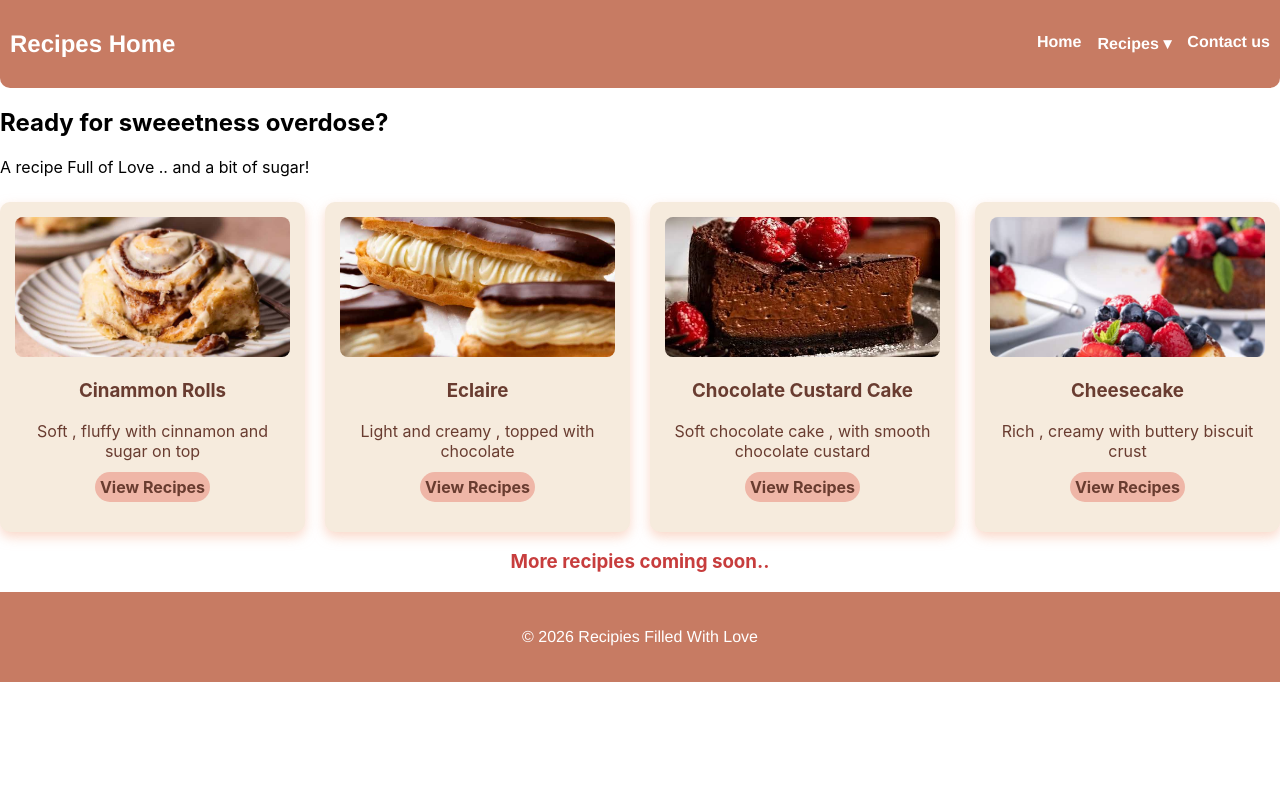
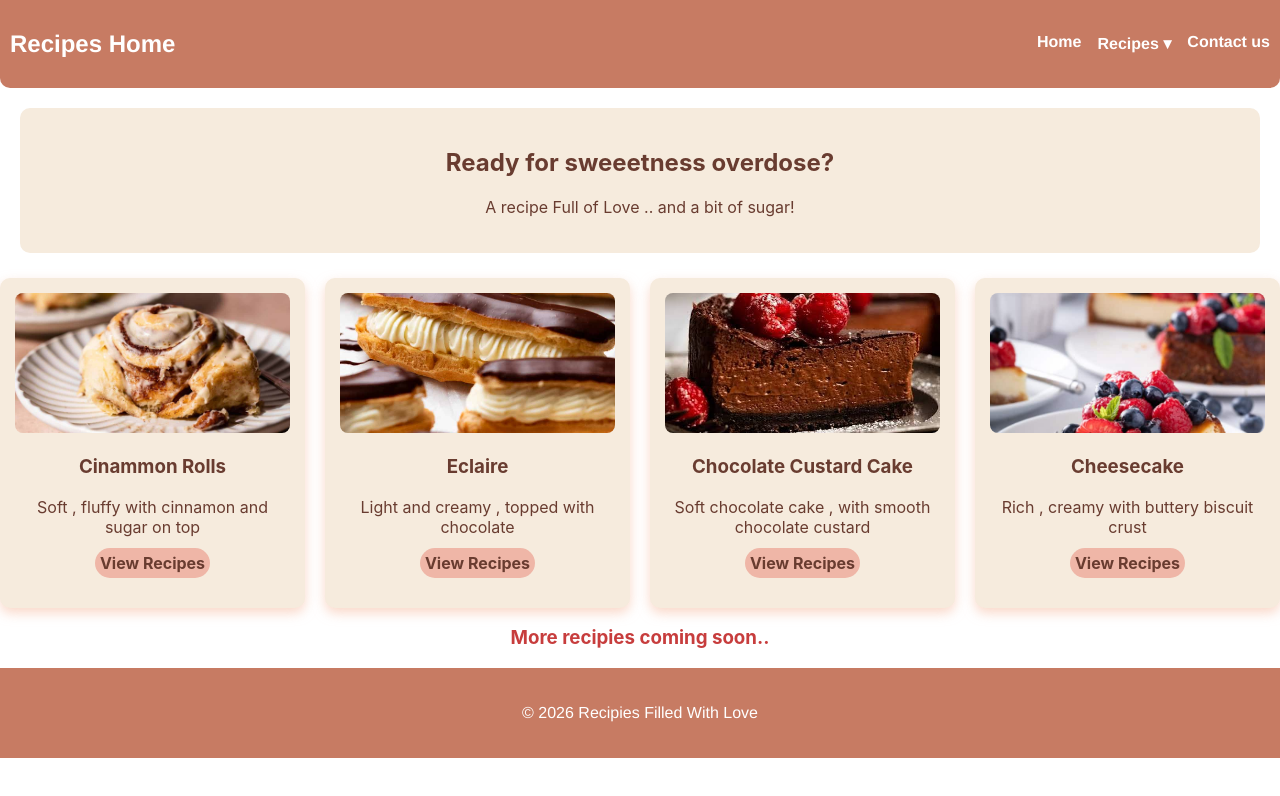
Before and after one commit to fatima6120/Recipie_Home, a React (Create React App) app: page /Desserts in a window 1280 px wide. Shown: the top 796 px of the page. Built offline with nearby package versions, Linux system fonts and the light colour scheme.

Commit message:
styling desserts with css

```diff
--- a/src/style/Desserts.css
+++ b/src/style/Desserts.css
@@ -0,0 +1,13 @@
+.DesWlcm {
+  text-align: center;
+  background-color: #f6ebdd;
+  border-radius: 10px;
+  padding: 20px;
+  margin: 20px;
+  color: #693c30;
+}
+
+.soon {
+  text-align: center;
+  color: rgb(199, 61, 61);
+}
```
